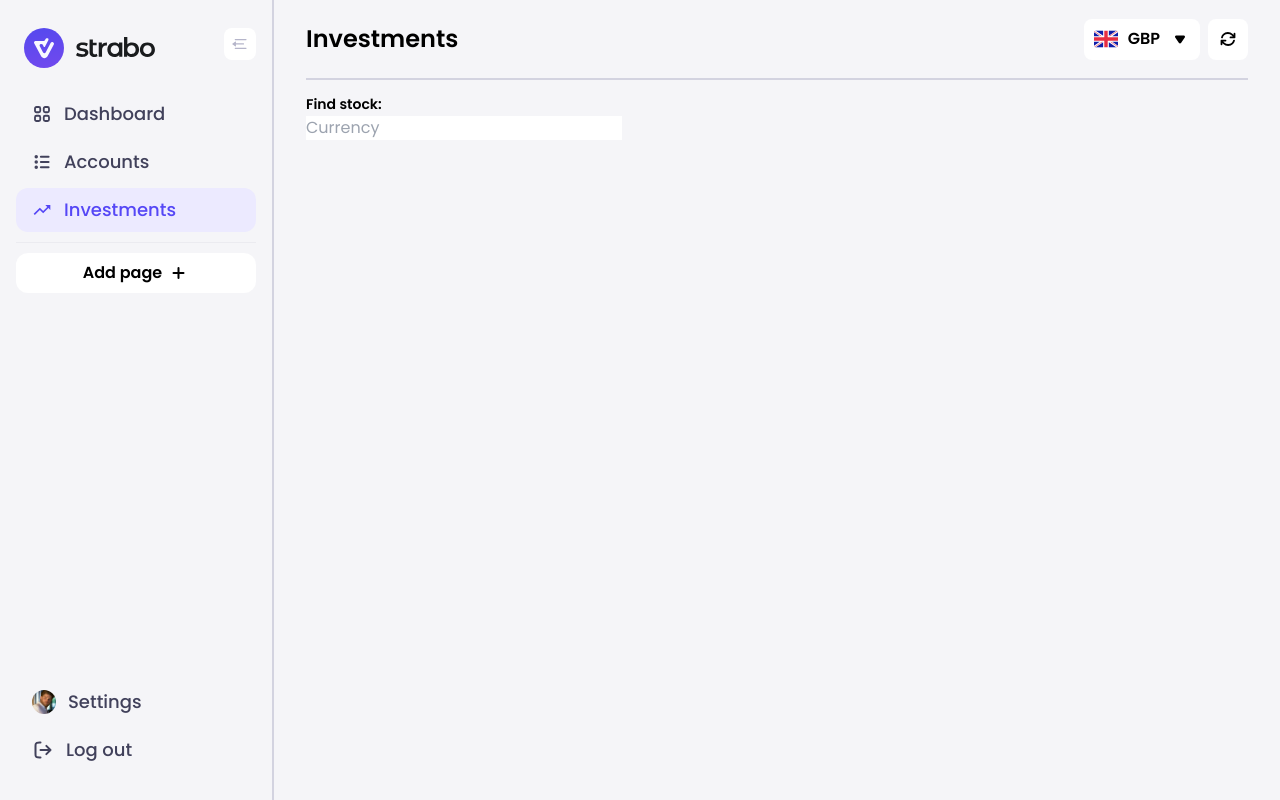
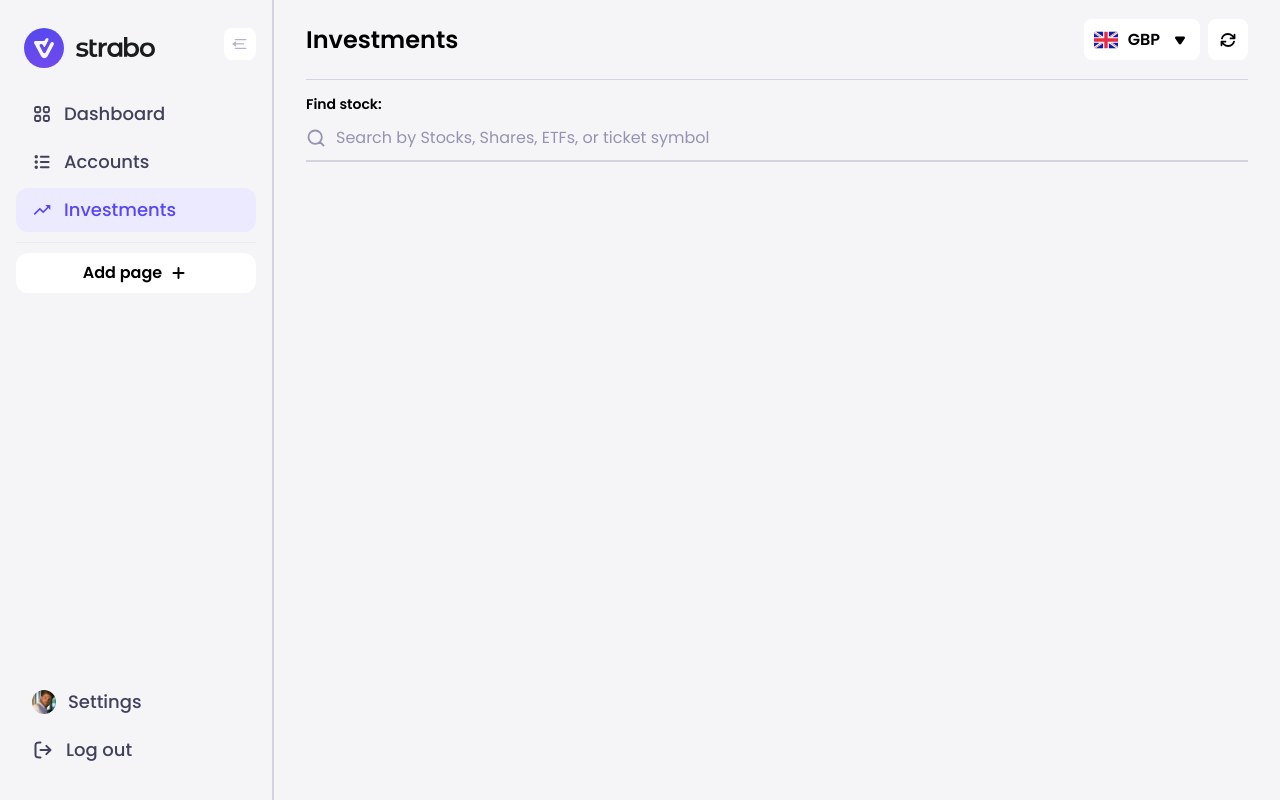
Before and after one commit to tomas249/strabo-app, a Next.js app in the folder client/: page /investments in a window 1280 px wide. Built offline with nearby package versions, Linux system fonts and the light colour scheme.

Commit message:
feat search select

```diff
--- a/client/app/investments/page.tsx
+++ b/client/app/investments/page.tsx
@@ -1,10 +1,12 @@
 'use client';
 
+import { useState } from 'react';
 import SearchSelect from '@/components/SearchSelect';
 import { CURRENCY_OPTIONS } from '@/utils/constants';
 
 export default function Investments() {
   const longArray = Array.from({ length: 1000 }, (_, i) => i);
+  const [isListDisabled, setIsListDisabled] = useState(false);
 
   return (
     <div className="pt-3">
@@ -15,27 +17,10 @@ export default function Investments() {
         onSelect={(option) => {
           console.log(option);
         }}
+        onToggleOptions={(isOpen) => {
+          setIsListDisabled(isOpen);
+        }}
       />
     </div>
-    // <>
-    //   {longArray.map((i) => (
-    //     <div key={i} className="flex items-center justify-between py-2.5">
-    //       <div className="flex items-center gap-2">
-    //         <div className="h-8 w-8 rounded-full bg-neutral-100" />
-    //         <div className="flex flex-col">
-    //           <div className="h-4 w-24 rounded bg-neutral-100" />
-    //           <div className="mt-1 h-3 w-16 rounded bg-neutral-100" />
-    //         </div>
-    //       </div>
-    //       <div className="flex items-center gap-2">
-    //         <div className="h-8 w-8 rounded-full bg-neutral-100" />
-    //         <div className="flex flex-col">
-    //           <div className="h-4 w-24 rounded bg-neutral-100" />
-    //           <div className="mt-1 h-3 w-16 rounded bg-neutral-100" />
-    //         </div>
-    //       </div>
-    //     </div>
-    //   ))}
-    // </>
   );
 }
--- a/client/components/Navbar.tsx
+++ b/client/components/Navbar.tsx
@@ -10,7 +10,7 @@ export default function Navbar() {
   const title = getFirstPath(pathname, PATHS);
 
   return (
-    <div className="sticky top-0 flex h-20 items-center justify-between border-b-2 border-neutral-200 bg-neutral-50">
+    <div className="sticky top-0 z-10 flex h-20 items-center justify-between border-b-[1px] border-neutral-200 bg-neutral-50">
       <h1 className="text-2xl font-semibold">{title}</h1>
       <div className="flex space-x-2">
         <SimpleSelect
--- a/client/components/SearchSelect.tsx
+++ b/client/components/SearchSelect.tsx
@@ -8,7 +8,8 @@ import type {
   SelectProps,
 } from '@/components/SelectBase';
 import { Select } from '@/components/SelectBase';
-import { TickIcon } from '@/components/Icons';
+import { SearchIcon, TickIcon } from '@/components/Icons';
+import { useState } from 'react';
 
 type CurrencyOptions = OptionBase & {
   label: string;
@@ -20,16 +21,41 @@ function SearchSelectControlRender({
   id,
   filterValue,
   onChangeFilterValue,
+  onToggleOptions,
 }: ControlRenderBase<CurrencyOptions>) {
+  const [wasFocused, setWasFocused] = useState(false);
+  const [isFocused, setIsFocused] = useState(false);
+
   const option = optionsById[id];
 
+  const baseClass = 'group flex space-x-2.5 border-b-2 py-3';
+  const containerClass = `${baseClass} ${isFocused ? 'border-primary-500' : 'border-neutral-200'}`;
+
+  function onChange(event: React.ChangeEvent<HTMLInputElement>) {
+    const value = event.target.value;
+    onChangeFilterValue(value);
+
+    onToggleOptions(value !== '');
+  }
+
   return (
-    <input
-      type="text"
-      placeholder="Currency"
-      value={filterValue}
-      onChange={(e) => onChangeFilterValue(e.target.value)}
-    />
+    <div className={containerClass}>
+      <div className={isFocused ? 'text-primary-500' : 'text-neutral-400'}>
+        <SearchIcon />
+      </div>
+      <input
+        className="w-full bg-transparent text-base font-normal leading-tight placeholder-neutral-400 outline-none focus:text-neutral-900"
+        type="text"
+        placeholder="Search by Stocks, Shares, ETFs, or ticket symbol"
+        value={filterValue}
+        onChange={onChange}
+        onFocus={() => {
+          setIsFocused(true);
+          onToggleOptions(filterValue !== '');
+        }}
+        onBlur={() => setIsFocused(false)}
+      />
+    </div>
   );
 }
 
@@ -60,7 +86,7 @@ type SimpleSelectProps = Omit<
   'filter' | 'ControlRender' | 'OptionRender'
 >;
 
-export default function SimpleSelect(props: SimpleSelectProps) {
+export default function SearchSelect(props: SimpleSelectProps) {
   return (
     <Select
       ControlRender={SearchSelectControlRender}
--- a/client/components/SelectBase.tsx
+++ b/client/components/SelectBase.tsx
@@ -1,4 +1,4 @@
-import { useMemo, useRef, useState } from 'react';
+import { Dispatch, SetStateAction, useEffect, useMemo, useRef, useState } from 'react';
 import { useOutside } from '@/hooks/useOutside';
 import { toByField } from '@/utils/common';
 
@@ -7,6 +7,7 @@ export type ControlRenderBase<T> = {
   id: string;
   filterValue: string;
   onChangeFilterValue: (value: string) => void;
+  onToggleOptions: Dispatch<SetStateAction<boolean>>;
 };
 
 export type OptionRenderBase<T> = {
@@ -22,6 +23,7 @@ export type SelectProps<T extends OptionBase> = {
   defaultValue: string;
   onSelect: (option: T) => void;
   filter?: (optionsById: Record<string, T>, ids: string[], filterValue: string) => string[];
+  onToggleOptions?: (status: boolean) => void;
   ControlRender: React.FC<ControlRenderBase<T>>;
   OptionRender: React.FC<OptionRenderBase<T>>;
 };
@@ -31,6 +33,7 @@ export function Select<T extends OptionBase>({
   defaultValue,
   onSelect,
   filter,
+  onToggleOptions,
   ControlRender,
   OptionRender,
 }: SelectProps<T>) {
@@ -48,6 +51,10 @@ export function Select<T extends OptionBase>({
   const wrapperRef = useRef<HTMLDivElement>(null);
   useOutside(wrapperRef, () => setIsOpen(false));
 
+  useEffect(() => {
+    onToggleOptions?.(isOpen);
+  }, [onToggleOptions, isOpen]);
+
   function selectOption(selectedId: string) {
     setFilterValue('');
     if (selectedId !== id) {
@@ -62,17 +69,16 @@ export function Select<T extends OptionBase>({
 
   return (
     <div ref={wrapperRef} className="relative">
-      <div onClick={() => setIsOpen((prev) => !prev)}>
       <ControlRender
         optionsById={optionsById}
         id={id}
         filterValue={filterValue}
         onChangeFilterValue={setFilterValue}
+        onToggleOptions={setIsOpen}
       />
-      </div>
       <div
         style={{ display: isOpen ? 'block' : 'none' }}
-        className="absolute right-0 top-[calc(100%+4px)] z-10 w-36 overflow-y-auto rounded-lg bg-white p-1.5 shadow-md"
+        className="absolute right-0 top-[calc(100%+4px)] z-10 min-w-full overflow-y-auto rounded-lg bg-white p-1.5 shadow-md"
       >
         {filteredIds.length === 0 ? (
           <div className="flex items-center justify-center text-sm text-neutral-400">
--- a/client/components/SimpleSelect.tsx
+++ b/client/components/SimpleSelect.tsx
@@ -15,11 +15,18 @@ type CurrencyOptions = OptionBase & {
   icon: string;
 };
 
-function SearchSelectControlRender({ optionsById, id }: ControlRenderBase<CurrencyOptions>) {
+function SimpleSelectControlRender({
+  optionsById,
+  id,
+  onToggleOptions,
+}: ControlRenderBase<CurrencyOptions>) {
   const option = optionsById[id];
 
   return (
-    <div className="flex cursor-pointer items-center rounded-lg bg-white px-2.5 py-[8.5px] hover:bg-neutral-100">
+    <div
+      onClick={() => onToggleOptions((prev) => !prev)}
+      className="flex cursor-pointer items-center rounded-lg bg-white px-2.5 py-[8.5px] hover:bg-neutral-100"
+    >
       <Image src={option.icon} height="24" width="24" alt="Country" />
       <span className="mx-2.5 font-semibold leading-tight">{option.label}</span>
       <DropdownIcon />
@@ -27,7 +34,7 @@ function SearchSelectControlRender({ optionsById, id }: ControlRenderBase<Curren
   );
 }
 
-function SearchSelectOptionRender({
+function SimpleSelectOptionRender({
   optionsById,
   id,
   isSelected,
@@ -35,7 +42,7 @@ function SearchSelectOptionRender({
   const option = optionsById[id];
 
   return (
-    <div className="flex w-full cursor-pointer items-center justify-between rounded-md p-2 hover:bg-neutral-100">
+    <div className="flex w-36 cursor-pointer items-center justify-between rounded-md p-2 hover:bg-neutral-100">
       <div className="flex items-center space-x-2 pl-1">
         <Image src={option.icon} height="18" width="18" alt="Country" />
         <span className="text-sm font-medium">{option.label}</span>
@@ -57,8 +64,8 @@ type SimpleSelectProps = Omit<
 export default function SimpleSelect(props: SimpleSelectProps) {
   return (
     <Select
-      ControlRender={SearchSelectControlRender}
-      OptionRender={SearchSelectOptionRender}
+      ControlRender={SimpleSelectControlRender}
+      OptionRender={SimpleSelectOptionRender}
       filter={filterByLabel}
       {...props}
     />
```
Lines whose indentation alone changed are shown as unchanged.
